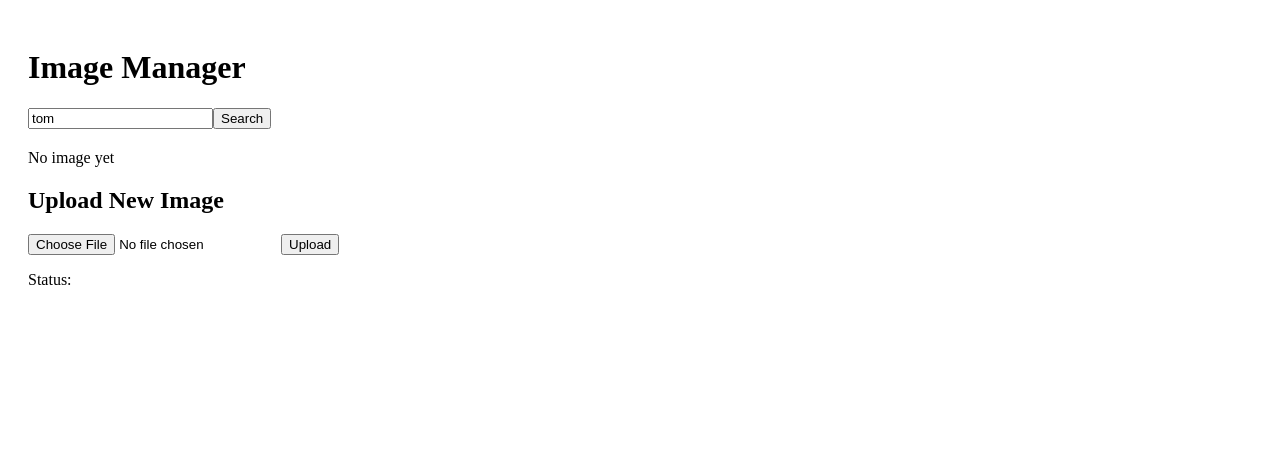
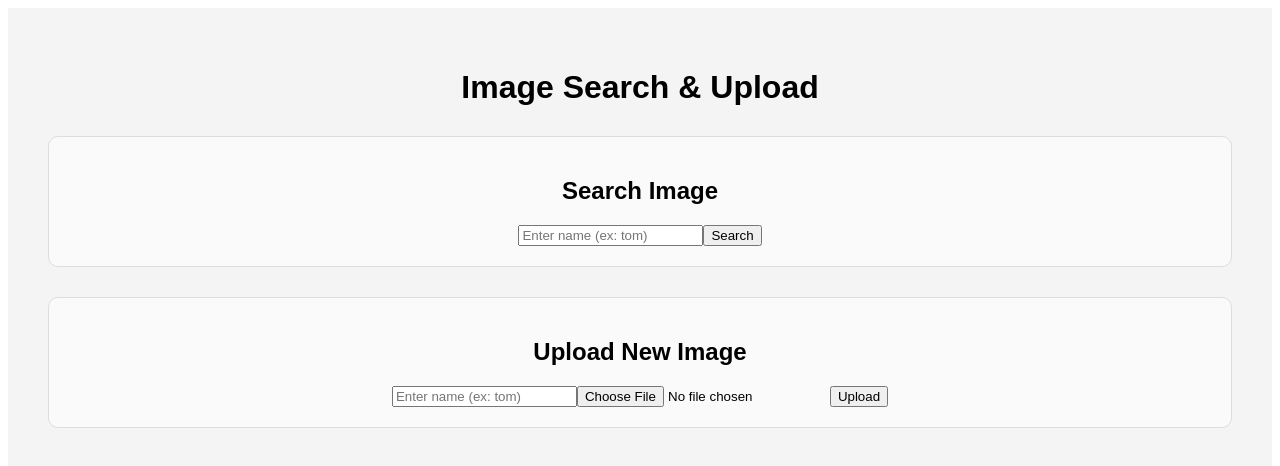
Before and after one commit to Arunchhibber/internet-Tools, a React (Create React App) app in the folder client/: page / in a window 1280 px wide. Shown: the top 466 px of the page. Built offline with nearby package versions, Linux system fonts and the light colour scheme.

Commit message:
updated the css and made he frontend work with the backend to get images

```diff
--- a/client/src/App.css
+++ b/client/src/App.css
@@ -1,38 +1,61 @@
 .App {
   text-align: center;
+  padding: 40px;
+  background: #f4f4f4;
+  min-height: 100vh;
+  font-family: Arial, sans-serif;
 }
 
-.App-logo {
-  height: 40vmin;
-  pointer-events: none;
+.container {
+  max-width: 600px;
+  margin: auto;
+  background: white;
+  padding: 30px;
+  border-radius: 12px;
+  box-shadow: 0 0 15px rgba(0,0,0,0.1);
 }
 
-@media (prefers-reduced-motion: no-preference) {
-  .App-logo {
-    animation: App-logo-spin infinite 20s linear;
-  }
+h1 {
+  margin-bottom: 25px;
 }
 
-.App-header {
-  background-color: #282c34;
-  min-height: 100vh;
-  display: flex;
-  flex-direction: column;
-  align-items: center;
-  justify-content: center;
-  font-size: calc(10px + 2vmin);
-  color: white;
+.section {
+  margin: 30px 0;
+  padding: 20px;
+  background: #fafafa;
+  border-radius: 10px;
+  border: 1px solid #ddd;
 }
 
-.App-link {
-  color: #61dafb;
+.text-input,
+.file-input {
+  margin-top: 10px;
+  width: 90%;
+  padding: 10px;
+  border-radius: 8px;
+  border: 1px solid #bbb;
 }
 
-@keyframes App-logo-spin {
-  from {
-    transform: rotate(0deg);
-  }
-  to {
-    transform: rotate(360deg);
-  }
+.upload-btn,
+.search-btn {
+  margin-top: 15px;
+  padding: 10px 20px;
+  border: none;
+  background: #007bff;
+  color: white;
+  border-radius: 8px;
+  cursor: pointer;
+  font-size: 16px;
 }
+
+.upload-btn:hover,
+.search-btn:hover {
+  background: #0056b3;
+}
+
+.name-display,
+.search-result {
+  margin-top: 12px;
+  font-size: 14px;
+  color: #444;
+}
--- a/client/src/App.js
+++ b/client/src/App.js
@@ -1,74 +1,87 @@
-import React, { useState } from "react";
-import axios from "axios";
+import { useState } from "react";
+import "./App.css";
 
-export default function App() {
-  const [queryName, setQueryName] = useState("tom");
-  const [file, setFile] = useState(null);
-  const [status, setStatus] = useState("");
-  const [imageSrc, setImageSrc] = useState(null);
+function App() {
+  const [searchName, setSearchName] = useState("");
+  const [imageURL, setImageURL] = useState(null);
 
-  const fetchImage = (name) => {
-    if (!name) return setImageSrc(null);
-    const ts = Date.now();
-    setImageSrc(`/api/getImage?name=${name}&_=${ts}`);
+  const [uploadName, setUploadName] = useState("");
+  const [uploadFile, setUploadFile] = useState(null);
+
+  // SEARCH IMAGE
+  const handleSearch = () => {
+    if (!searchName.trim()) {
+      alert("Enter a name");
+      return;
+    }
+
+    setImageURL(`/api/getImage?name=${searchName}`);
   };
 
-  const handleSearch = (e) => {
-    e.preventDefault();
-    setStatus("");
-    fetchImage(queryName.toLowerCase());
-  };
+  // UPLOAD FILE
+  const handleUpload = async () => {
+    if (!uploadName.trim()) {
+      alert("Enter the character name");
+      return;
+    }
+    if (!uploadFile) {
+      alert("Select an image file");
+      return;
+    }
 
-  const handleUpload = async (e) => {
-    e.preventDefault();
-    if (!file) return setStatus("Select a file first");
-    if (!queryName) return setStatus("Enter a name");
+    const formData = new FormData();
+    formData.append("image", uploadFile);
 
-    const form = new FormData();
-    form.append("image", file);
+    const res = await fetch(`/api/upload?name=${uploadName}`, {
+      method: "POST",
+      body: formData,
+    });
 
-    try {
-      const resp = await axios.post(
-        `/api/upload?name=${queryName.toLowerCase()}`,
-        form,
-        { headers: { "Content-Type": "multipart/form-data" } }
-      );
-
-      setStatus(resp.data.message);
-      fetchImage(queryName.toLowerCase());
-    } catch (err) {
-      setStatus("Upload failed");
-    }
+    const data = await res.json();
+    alert(data.message);
   };
 
   return (
-    <div style={{ padding: 20 }}>
-      <h1>Image Manager</h1>
+    <div className="App">
+      <h1>Image Search & Upload</h1>
 
-      <form onSubmit={handleSearch}>
+      {/* SEARCH */}
+      <div className="section">
+        <h2>Search Image</h2>
         <input
-          value={queryName}
-          onChange={(e) => setQueryName(e.target.value)}
+          type="text"
+          placeholder="Enter name (ex: tom)"
+          value={searchName}
+          onChange={(e) => setSearchName(e.target.value)}
         />
-        <button type="submit">Search</button>
-      </form>
+        <button onClick={handleSearch}>Search</button>
 
-      <div style={{ marginTop: 20 }}>
-        {imageSrc ? (
-          <img src={imageSrc} alt="character" width="300" />
-        ) : (
-          <p>No image yet</p>
+        {imageURL && (
+          <div className="image-box">
+            <img src={imageURL} alt="result" />
+          </div>
         )}
       </div>
 
-      <h2>Upload New Image</h2>
-      <input
-        type="file"
-        onChange={(e) => setFile(e.target.files?.[0] ?? null)}
-      />
-      <button onClick={handleUpload}>Upload</button>
+      {/* UPLOAD */}
+      <div className="section">
+        <h2>Upload New Image</h2>
+        <input
+          type="text"
+          placeholder="Enter name (ex: tom)"
+          value={uploadName}
+          onChange={(e) => setUploadName(e.target.value)}
+        />
 
-      <p>Status: {status}</p>
+        <input
+          type="file"
+          onChange={(e) => setUploadFile(e.target.files[0])}
+        />
+
+        <button onClick={handleUpload}>Upload</button>
+      </div>
     </div>
   );
 }
+
+export default App;
```
Also changed, not shown: 2 other files (tests, documents, lock files or other folders).
